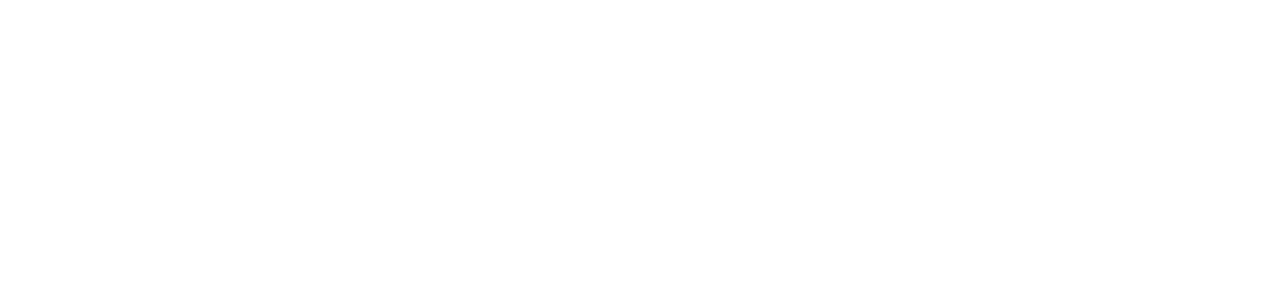
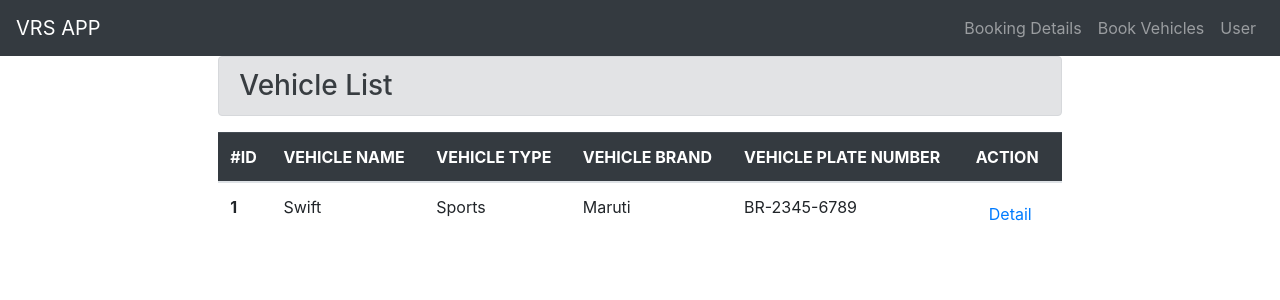
Before and after one commit to reactvehiclerentalsystem/vehicle-rental-frontend, a React (Create React App) app: page /vehiclelistreguser in a window 1280 px wide. Shown: the top 300 px of the page. Built offline with nearby package versions, Linux system fonts and the light colour scheme.

Commit message:
User Updated

```diff
--- a/src/App.js
+++ b/src/App.js
@@ -15,6 +15,7 @@
 import { GuestUser } from "./component/GuestUser";
 import { VehicleListUser } from "./component/VehicleListUser";
 import { User } from "./component/User";
+import { VehicleListRegisteredUser } from "./component/VehicleListRegisteredUser";
 // vehicle
 function App() {
   return (
@@ -54,6 +55,9 @@
         <Route path="/vehiclelistuser" exact>
           <VehicleListUser />
         </Route>
+        <Route path="/vehiclelistreguser" exact>
+          <VehicleListRegisteredUser />
+        </Route>
         <Route path="/vehiclebrand" exact>
           <VehicleBrand />
         </Route>
--- a/src/common/AppNavBar.js
+++ b/src/common/AppNavBar.js
@@ -37,6 +37,9 @@
           <Nav.Link as={Link} to="/vehiclebooking">
             Book Vehicles
           </Nav.Link>
+          <Nav.Link as={Link} to="/user">
+            User
+          </Nav.Link>
         </Nav>
       </Navbar.Collapse>
     </Navbar>
--- a/src/component/User.js
+++ b/src/component/User.js
@@ -1,9 +1,33 @@
 import { UserNavBar } from "../common/AppNavBar";
+import { useHistory } from "react-router-dom";
 export function User() {
+  const history = useHistory();
   return (
     <div>
       <UserNavBar />
-      <div></div>
+      <div className="row m-3"></div>
+      <div className="row m-3"></div>
+      <div className="row m-3"></div>
+      <div className="row">
+        <div className="col-4 col-md-4 d-none d-md-block"></div>
+        <div className="col-12 col-md-4 ">
+          <div className="">
+            <input
+              type="button"
+              value="Book Vehicles"
+              className="form-control btn btn-outline-dark m-4 w-75"
+              onClick={() => history.push("/vehiclebooking")}
+            />
+            <input
+              type="button"
+              value="Vehicle List"
+              className="form-control btn btn-outline-dark m-4 w-75"
+              onClick={() => history.push("/vehiclelistreguser")}
+            />
+          </div>
+        </div>
+        <div className="col-4 col-md-4 d-none d-md-block"></div>
+      </div>
     </div>
   );
 }
--- /dev/null
+++ b/src/component/VehicleListRegisteredUser.js
@@ -0,0 +1,46 @@
+import { UserNavBar } from "../common/AppNavBar";
+
+export function VehicleListRegisteredUser() {
+  return (
+    <div>
+      <UserNavBar />
+      <div className="row">
+        <div className=" col-2 col-md-2 d-none d-md-block"></div>
+        <div className="col-12 col-md-8 ">
+          <h3 className="alert alert-secondary">Vehicle List</h3>
+
+          <table class="table">
+            <thead class="table-dark">
+              <tr>
+                <th scope="col">#ID</th>
+                <th scope="col">VEHICLE NAME</th>
+                <th scope="col">VEHICLE TYPE</th>
+                <th scope="col">VEHICLE BRAND</th>
+                <th scope="col">VEHICLE PLATE NUMBER</th>
+                <th scope="col">ACTION</th>
+              </tr>
+            </thead>
+            <tbody>
+              <tr>
+                {/**<th scope="row">{index + 1}</th> */}
+                <th scope="row">1</th>
+                <td>Swift</td>
+                <td>Sports</td>
+                <td>Maruti</td>
+                <td>BR-2345-6789</td>
+                <td>
+                  <input
+                    type="button"
+                    value="Detail"
+                    className="btn btn-link"
+                  />
+                </td>
+              </tr>
+            </tbody>
+          </table>
+        </div>
+        <div className="col-2 col-md-2 d-none d-md-block"></div>
+      </div>
+    </div>
+  );
+}
```
